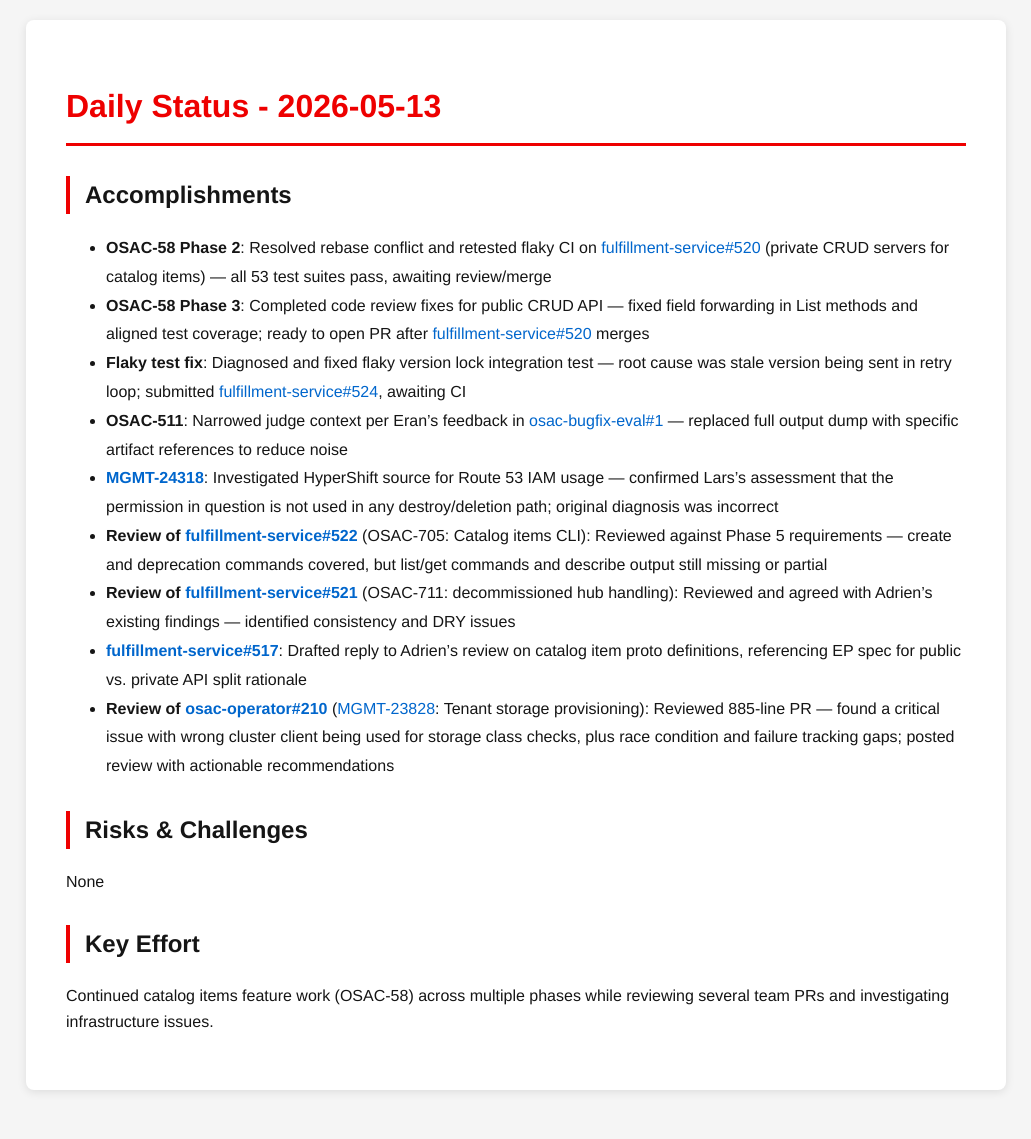
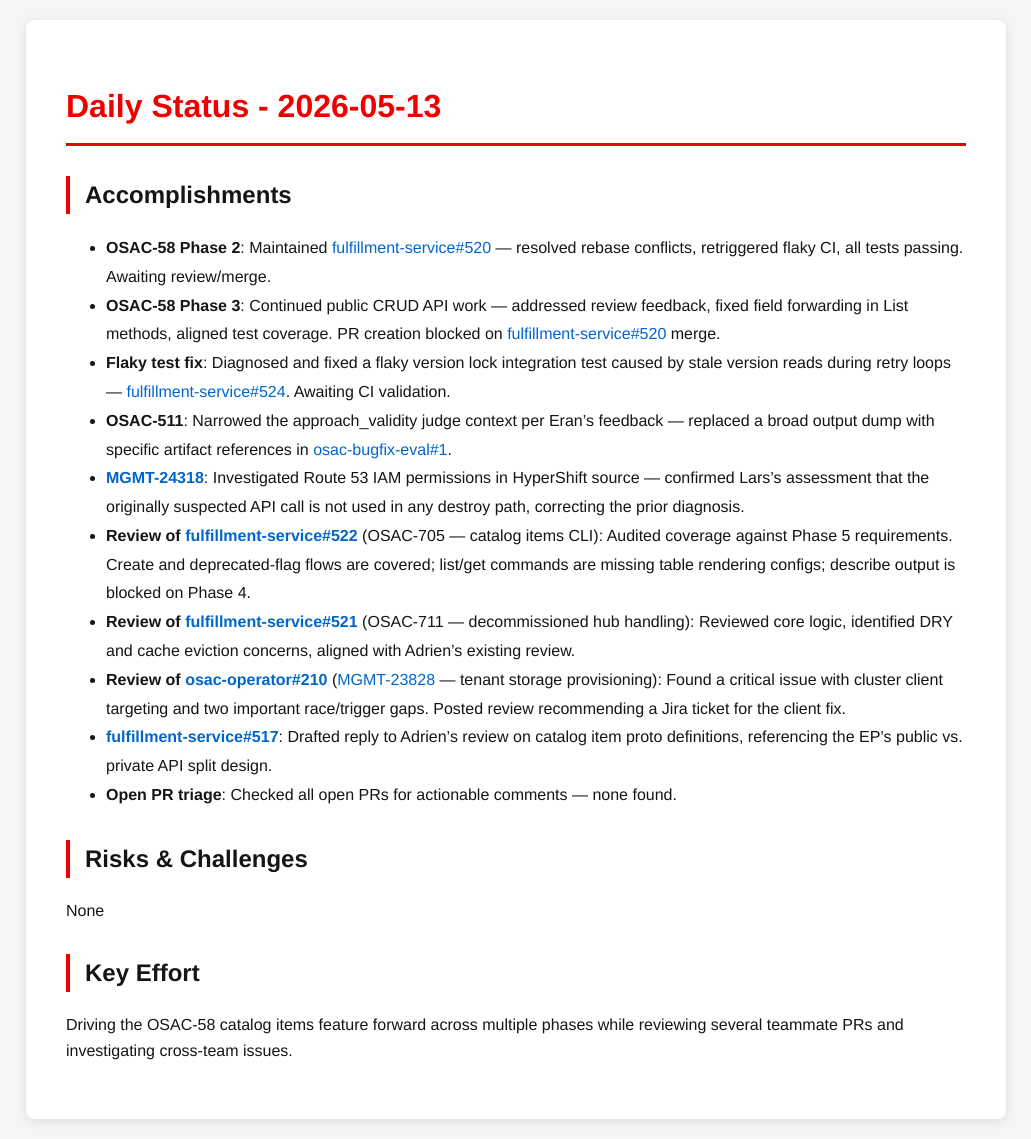
Before and after one commit to tzvatot/daily-status, a Jekyll site: the page built from 2026-05-13.md, in a window 1280 px wide. Shown: the whole page, without its empty margins (124-1155 px from the left). Built offline with Jekyll 4.4.1, drawn with Linux system fonts in a browser that asks for light colours; before the commit the page ends 1110 px from its top, so only the background shows below that.

Commit message:
Daily status update - 2026-05-13

```diff
--- a/2026-05-13.md
+++ b/2026-05-13.md
@@ -7,18 +7,19 @@ date: 2026-05-13
 # Daily Status - 2026-05-13
 
 ## Accomplishments
-- **OSAC-58 Phase 2**: Resolved rebase conflict and retested flaky CI on [fulfillment-service#520](https://github.com/osac-project/fulfillment-service/pull/520) (private CRUD servers for catalog items) — all 53 test suites pass, awaiting review/merge
-- **OSAC-58 Phase 3**: Completed code review fixes for public CRUD API — fixed field forwarding in List methods and aligned test coverage; ready to open PR after [fulfillment-service#520](https://github.com/osac-project/fulfillment-service/pull/520) merges
-- **Flaky test fix**: Diagnosed and fixed flaky version lock integration test — root cause was stale version being sent in retry loop; submitted [fulfillment-service#524](https://github.com/osac-project/fulfillment-service/pull/524), awaiting CI
-- **OSAC-511**: Narrowed judge context per Eran's feedback in [osac-bugfix-eval#1](https://github.com/eranco74/osac-bugfix-eval/pull/1) — replaced full output dump with specific artifact references to reduce noise
-- **[MGMT-24318](https://issues.redhat.com/browse/MGMT-24318)**: Investigated HyperShift source for Route 53 IAM usage — confirmed Lars's assessment that the permission in question is not used in any destroy/deletion path; original diagnosis was incorrect
-- **Review of [fulfillment-service#522](https://github.com/osac-project/fulfillment-service/pull/522)** (OSAC-705: Catalog items CLI): Reviewed against Phase 5 requirements — create and deprecation commands covered, but list/get commands and describe output still missing or partial
-- **Review of [fulfillment-service#521](https://github.com/osac-project/fulfillment-service/pull/521)** (OSAC-711: decommissioned hub handling): Reviewed and agreed with Adrien's existing findings — identified consistency and DRY issues
-- **[fulfillment-service#517](https://github.com/osac-project/fulfillment-service/pull/517)**: Drafted reply to Adrien's review on catalog item proto definitions, referencing EP spec for public vs. private API split rationale
-- **Review of [osac-operator#210](https://github.com/osac-project/osac-operator/pull/210)** ([MGMT-23828](https://issues.redhat.com/browse/MGMT-23828): Tenant storage provisioning): Reviewed 885-line PR — found a critical issue with wrong cluster client being used for storage class checks, plus race condition and failure tracking gaps; posted review with actionable recommendations
+- **OSAC-58 Phase 2**: Maintained [fulfillment-service#520](https://github.com/osac-project/fulfillment-service/pull/520) — resolved rebase conflicts, retriggered flaky CI, all tests passing. Awaiting review/merge.
+- **OSAC-58 Phase 3**: Continued public CRUD API work — addressed review feedback, fixed field forwarding in List methods, aligned test coverage. PR creation blocked on [fulfillment-service#520](https://github.com/osac-project/fulfillment-service/pull/520) merge.
+- **Flaky test fix**: Diagnosed and fixed a flaky version lock integration test caused by stale version reads during retry loops — [fulfillment-service#524](https://github.com/osac-project/fulfillment-service/pull/524). Awaiting CI validation.
+- **OSAC-511**: Narrowed the approach_validity judge context per Eran's feedback — replaced a broad output dump with specific artifact references in [osac-bugfix-eval#1](https://github.com/eranco74/osac-bugfix-eval/pull/1).
+- **[MGMT-24318](https://issues.redhat.com/browse/MGMT-24318)**: Investigated Route 53 IAM permissions in HyperShift source — confirmed Lars's assessment that the originally suspected API call is not used in any destroy path, correcting the prior diagnosis.
+- **Review of [fulfillment-service#522](https://github.com/osac-project/fulfillment-service/pull/522)** (OSAC-705 — catalog items CLI): Audited coverage against Phase 5 requirements. Create and deprecated-flag flows are covered; list/get commands are missing table rendering configs; describe output is blocked on Phase 4.
+- **Review of [fulfillment-service#521](https://github.com/osac-project/fulfillment-service/pull/521)** (OSAC-711 — decommissioned hub handling): Reviewed core logic, identified DRY and cache eviction concerns, aligned with Adrien's existing review.
+- **Review of [osac-operator#210](https://github.com/osac-project/osac-operator/pull/210)** ([MGMT-23828](https://issues.redhat.com/browse/MGMT-23828) — tenant storage provisioning): Found a critical issue with cluster client targeting and two important race/trigger gaps. Posted review recommending a Jira ticket for the client fix.
+- **[fulfillment-service#517](https://github.com/osac-project/fulfillment-service/pull/517)**: Drafted reply to Adrien's review on catalog item proto definitions, referencing the EP's public vs. private API split design.
+- **Open PR triage**: Checked all open PRs for actionable comments — none found.
 
 ## Risks & Challenges
 None
 
 ## Key Effort
-Continued catalog items feature work (OSAC-58) across multiple phases while reviewing several team PRs and investigating infrastructure issues.
+Driving the OSAC-58 catalog items feature forward across multiple phases while reviewing several teammate PRs and investigating cross-team issues.
```
